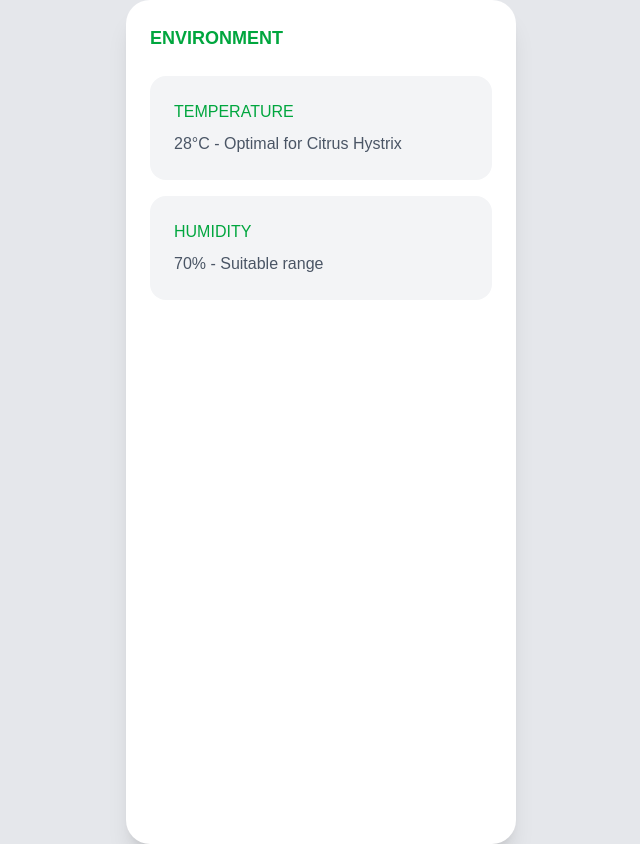
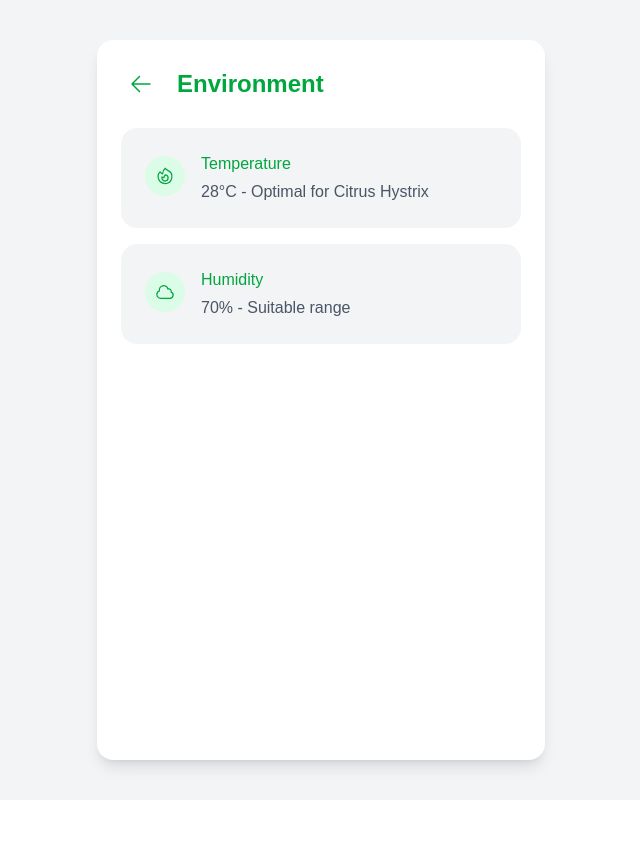
Before and after one commit to Kirito-111804/Kabuyao-tree, a Next.js app: page /assess/Environment in a window 1280 px wide. Shown: the whole page, without its empty margins (319-959 px from the left). After the commit the page ends 800 px from the top, so only its background shows below. Built offline with nearby package versions, Linux system fonts and the light colour scheme.

Commit message:
Update page.tsx

```diff
--- a/app/assess/Environment/page.tsx
+++ b/app/assess/Environment/page.tsx
@@ -1,34 +1,70 @@
 "use client";
 
+import { useRouter } from "next/navigation";
+import {
+  ArrowLeftIcon,
+  FireIcon,
+  CloudIcon,
+} from "@heroicons/react/24/outline";
+
 export default function Environment() {
+  const router = useRouter();
+
+  const environmentData = [
+    {
+      label: "Temperature",
+      value: "28°C - Optimal for Citrus Hystrix",
+      icon: FireIcon,
+    },
+    {
+      label: "Humidity",
+      value: "70% - Suitable range",
+      icon: CloudIcon,
+    },
+  ];
+
   return (
-    <div className="flex justify-center items-center min-h-screen bg-gray-200">
-      <div className="w-[390px] h-[844px] bg-white rounded-3xl shadow-xl p-6">
+    <div className="min-h-screen bg-gray-100 flex justify-center py-10">
+      <div className="w-full max-w-md bg-white rounded-2xl shadow-lg p-6 flex flex-col">
 
-        <h1 className="text-lg font-semibold text-green-600 mb-6">
-          ENVIRONMENT
-        </h1>
+        {/* Header with Back Button */}
+        <div className="w-full flex items-center mb-6">
+          <button
+            onClick={() => router.back()}
+            className="p-2 rounded-full hover:bg-gray-100 transition"
+          >
+            <ArrowLeftIcon className="w-6 h-6 text-green-600" />
+          </button>
+          <h1 className="text-2xl font-semibold text-green-600 ml-4">
+            Environment
+          </h1>
+        </div>
 
+        {/* Environment Data Cards */}
         <div className="space-y-4">
+          {environmentData.map((item, index) => {
+            const Icon = item.icon;
+            return (
+              <div
+                key={index}
+                className="bg-gray-100 rounded-2xl p-6 flex items-start gap-4 hover:bg-gray-50 transition relative overflow-hidden"
+              >
+                {/* Icon with circular background */}
+                <div className="w-10 h-10 flex items-center justify-center bg-green-100 rounded-full mt-1">
+                  <Icon className="w-5 h-5 text-green-600" />
+                </div>
 
-          <div className="bg-gray-100 p-6 rounded-2xl">
-            <p className="text-green-600 font-medium">
-              TEMPERATURE
-            </p>
-            <p className="text-gray-600 mt-2">
-              28°C - Optimal for Citrus Hystrix
-            </p>
-          </div>
+                {/* Text content */}
+                <div>
+                  <p className="text-green-600 font-medium">{item.label}</p>
+                  <p className="text-gray-600 mt-1">{item.value}</p>
+                </div>
 
-          <div className="bg-gray-100 p-6 rounded-2xl">
-            <p className="text-green-600 font-medium">
-              HUMIDITY
-            </p>
-            <p className="text-gray-600 mt-2">
-              70% - Suitable range
-            </p>
-          </div>
-
+                {/* Optional ripple effect */}
+                <span className="absolute w-full h-full rounded-2xl bg-white opacity-0 hover:opacity-10 transition"></span>
+              </div>
+            );
+          })}
         </div>
 
       </div>
```
